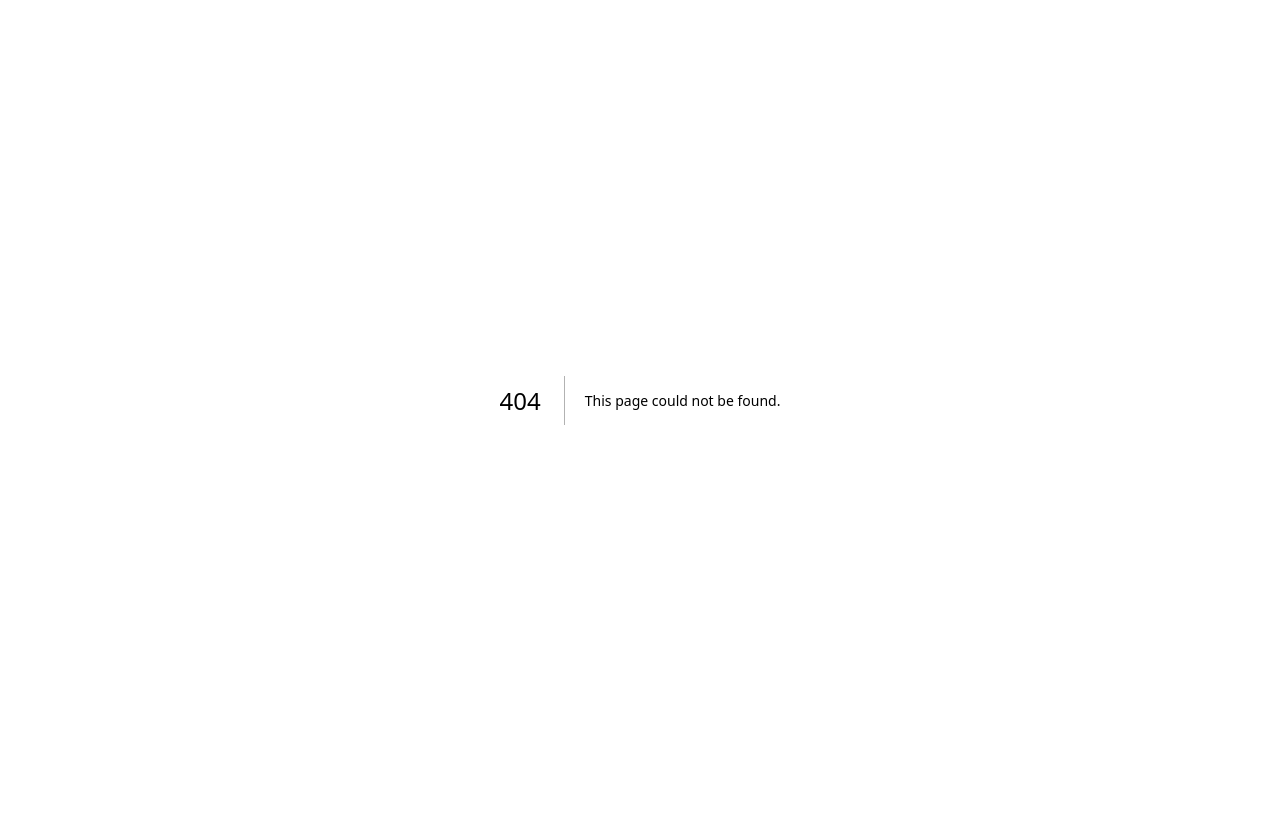
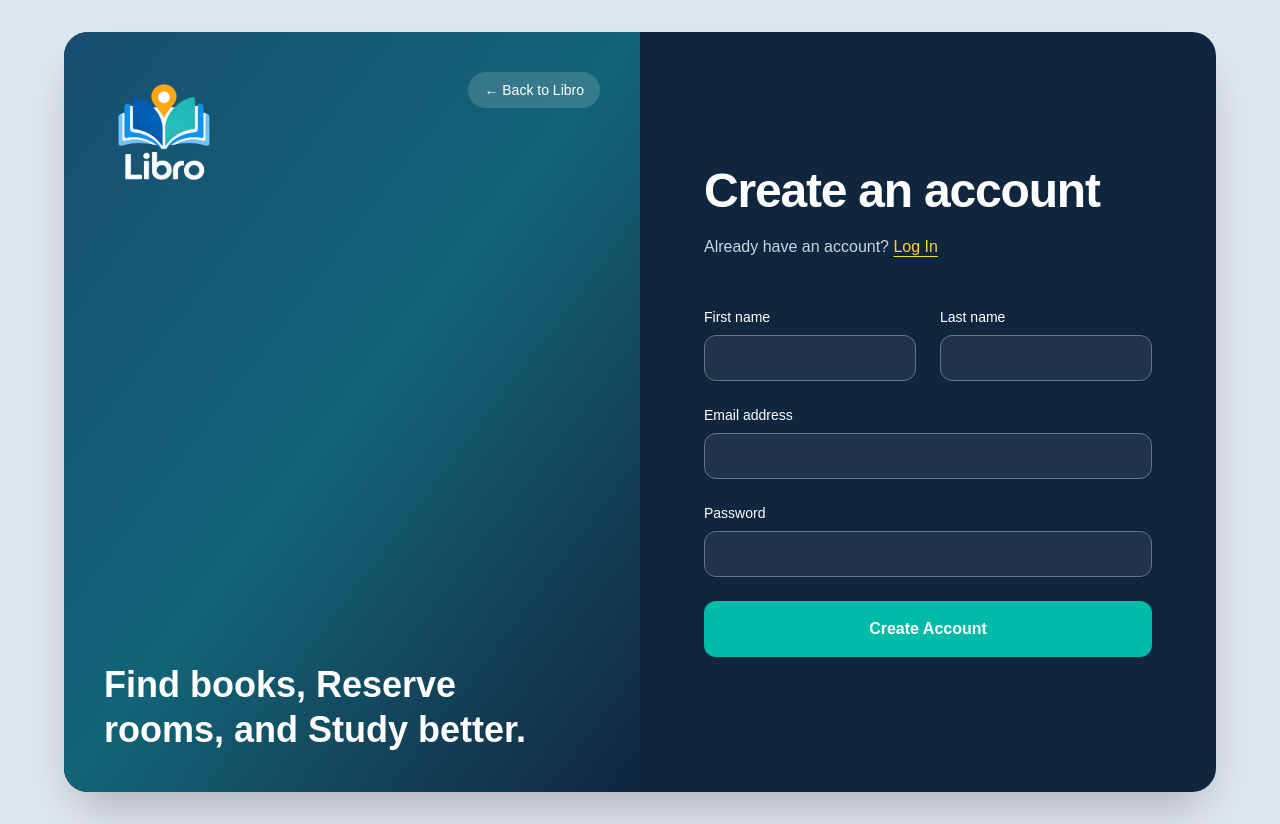
Before and after one commit to bolanosmanny/libro, a Next.js app in the folder frontend/: page /register in a window 1280 px wide. Before the commit this address had no page. Before the commit the page ends 800 px from the top, so only its background shows below. Built offline with nearby package versions, Linux system fonts and the light colour scheme.

Commit message:
Add registration page UI

```diff
--- /dev/null
+++ b/frontend/src/app/register/page.tsx
@@ -0,0 +1,121 @@
+import Link from "next/link";
+import Image from "next/image";
+
+export default function RegisterPage() {
+    const inputStyle = "mt-2 w-full rounded-xl border border-slate-500 bg-slate-700/50 px-4  py-3 text-white outline-none placeholder:text-slate-400 focus:border-teal-400 focus:ring-2 focus:ring-teal-400/30";
+
+    return (
+        <main className="flex min-h-screen items-center justify-center bg-slate-200 p-4 sm:p-8">
+            <div className = "grid w-full max-w-6xl overflow-hidden rounded-3xl bg-[#10263f] text-white shadow-2xl lg:min-h-[760px] lg:grid-cols-2">
+                {/* Visual Panel */}
+                <section className = "relative hidden flex-col justify-between bg-gradient-to-br from-[#174d70] via-[#126477] to-[#10263f] p-10 lg:flex">
+                    <div className = "flex items-start justify-between">
+                        <Link href = "/" className = "inline-block rounded-xl bg-transparent p-2">
+                            <Image
+                                src ="/libro_transparent_logo.png"
+                                alt = "Libro Logo"
+                                width = {104}
+                                height = {106}
+                                className = "h-auto w-[104px] rounded-md"
+                                priority
+                            />
+                        </Link>
+
+                        <Link
+                            href="/"
+                            className = "rounded-full bg-white/15 px-4 py-2 text-sm hover:bg-white/25"
+                        >
+                            ← Back to Libro
+                        </Link>
+                    </div>
+
+                    <p className = "max-w-md text-4xl font-semibold leading-tight">
+                        Find books, Reserve rooms, and Study better.
+                    </p>
+                </section>
+
+                {/* Registration Panel */}
+                <section className = "flex flex-col justify-center p-7 sm:p-12 lg:p-16">
+                    <Link
+                        href="/"
+                        className = "mb-12 inline-block self-start rounded-xl bg-transparent p-2 lg:hidden"
+                    >
+                        <Image
+                            src = "/libro_transparent_logo.png"
+                            alt = "Libro"
+                            width = {84}
+                            height = {86}
+                            className = "h-auto w-[84px] rounded-md"
+                            priority
+                        />
+                    </Link>
+
+                    <h1 className = "text-4xl font-semibold tracking-tight sm:text-5xl">
+                        Create an account
+                    </h1>
+
+                    <p className = "mt-5 text-slate-300">
+                        Already have an account?{" "}
+                        <Link
+                            href="/login"
+                            className = "font-medium text-amber-300 underline underline-offset-4"
+                        >
+                            Log In
+                        </Link>
+                    </p>
+
+                    <form className = "mt-12 space-y-6">
+                        <div className = "grid gap-6 sm:grid-cols-2">
+                            <label className = "block text-sm">
+                                First name
+                                <input
+                                    className = {inputStyle}
+                                    type="text"
+                                    name="firstName"
+                                    autoComplete="given-name"
+                                />
+                            </label>
+
+                            <label className = "block text-sm">
+                                Last name
+                                <input
+                                    className = {inputStyle}
+                                    type="text"
+                                    name="lastName"
+                                    autoComplete="family-name"
+                                />
+                            </label>
+                        </div>
+
+                            <label className = "block text-sm">
+                                Email address
+                                <input
+                                    className = {inputStyle}
+                                    type="email"
+                                    name="email"
+                                    autoComplete="email"
+                                />
+                            </label>
+
+                            <label className = "block text-sm">
+                                Password
+                                <input
+                                    className = {inputStyle}
+                                    type="password"
+                                    name="password"
+                                    autoComplete="new-password"
+                                />
+                            </label>
+
+                            <button
+                                type="button"
+                                className = "w-full rounded-xl bg-teal-500 px-4 py-4 font-semibold text-white"
+                            >
+                                Create Account
+                            </button>
+                    </form>
+                </section>
+            </div>
+        </main>
+    );
+}
```
Also changed, not shown: frontend/public/libro_transparent_logo.png (added).
